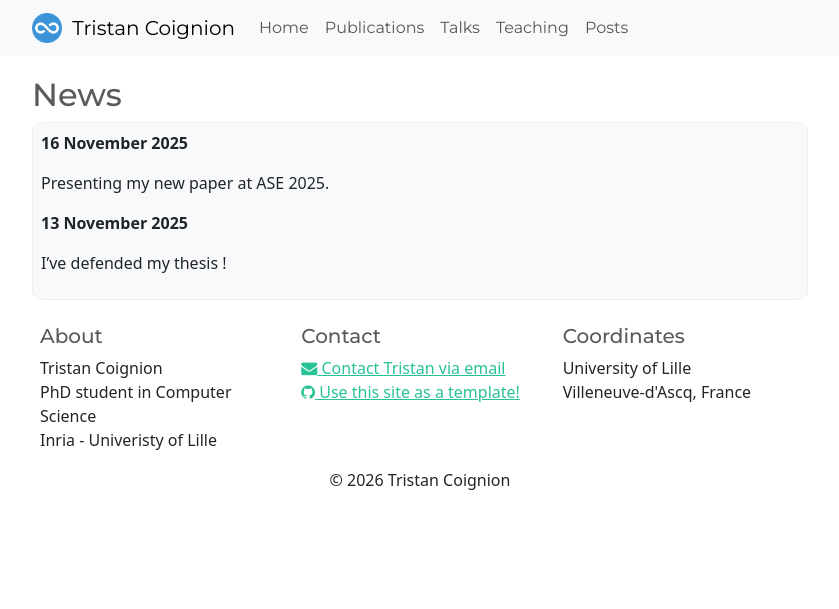
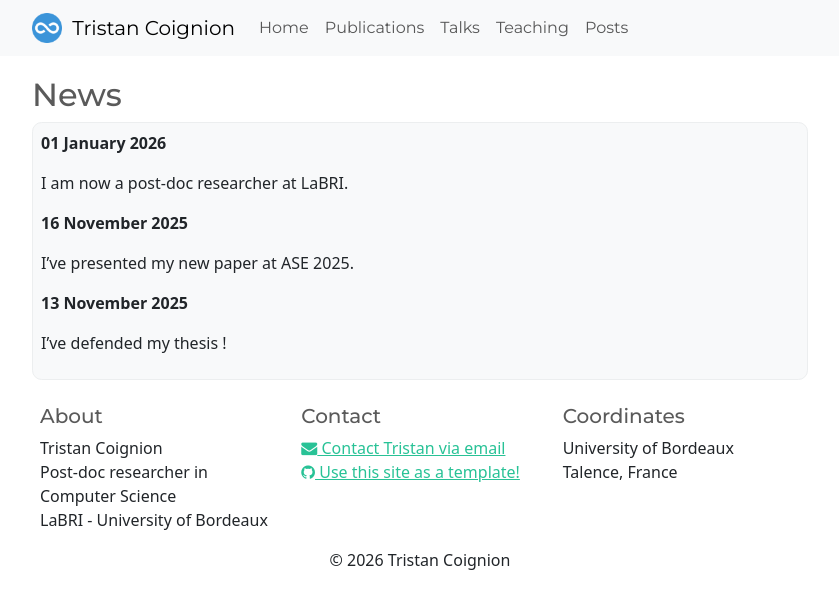
Before and after one commit to Saauan/saauan.github.io, a Jekyll site: the page built from _pages/allnews.md, in a window 1280 px wide. Shown: the top 609 px of the page, without its empty margins (220-1059 px from the left). Built offline with Jekyll 4.4.1, drawn with Linux system fonts in a browser that asks for light colours; nearby versions of some CDN libraries; a style sheet for code colours, icons or effects is not loaded.

Commit message:
update personal info and bio

```diff
--- a/_config.yml
+++ b/_config.yml
@@ -1,6 +1,6 @@
 # Site settings
 title: Tristan Coignion
-email: tristan.coignion@inria.fr
+email: tristan@coignion.fr
 description: Academic webpage of Tristan Coignion
 baseurl: ""
 url: ""
@@ -13,15 +13,15 @@ url: ""
 # Footer info
 affiliation: >
   Tristan Coignion<br/>
-  PhD student in Computer Science<br/>
-  Inria - Univeristy of Lille
+  Post-doc researcher in Computer Science<br/>
+  LaBRI - University of Bordeaux
 
 location: >
-  University of Lille<br/>
-  Villeneuve-d'Ascq, France
+  University of Bordeaux<br/>
+  Talence, France
 
 contact: >
-  <a href="mailto:tristan.coignion@inria.fr" target="_blank"><i class="fa fa-envelope fa-1x"></i> Contact Tristan via email</a> <br/>
+  <a href="mailto:tristan@coignion.fr" target="_blank"><i class="fa fa-envelope fa-1x"></i> Contact Tristan via email</a> <br/>
   <a href="https://github.com/sbryngelson/academic-website-template"><i class="fa fa-github fa-1x"></i> Use this site as a template!</a>
 
 # Pages shown in navbar
--- a/_data/news.yml
+++ b/_data/news.yml
@@ -1,5 +1,8 @@
+- date: 01 January 2026
+  headline: "I am now a post-doc researcher at LaBRI."
+
 - date: 16 November 2025
-  headline: "Presenting my new paper at ASE 2025."
+  headline: "I've presented my new paper at ASE 2025."
 
 - date: 13 November 2025
   headline: "I've defended my thesis !"
--- a/_data/pi.yml
+++ b/_data/pi.yml
@@ -1,7 +1,7 @@
 - name: Tristan Coignion
   photo: headshot.jpg
   info: Tristan Coignion, University of Lille
-  email: tristan.coignion@inria.fr
+  email: tristan@coignion.fr
   github: https://github.com/saauan
   researchgate: https://www.researchgate.net/profile/Tristan-Coignion
   scholar: https://scholar.google.com/citations?user=YbTlbjMAAAAJ&hl=fr&oi=ao
```
Also changed, not shown: _pages/home.md (+4 -2 lines), 1 other file.
